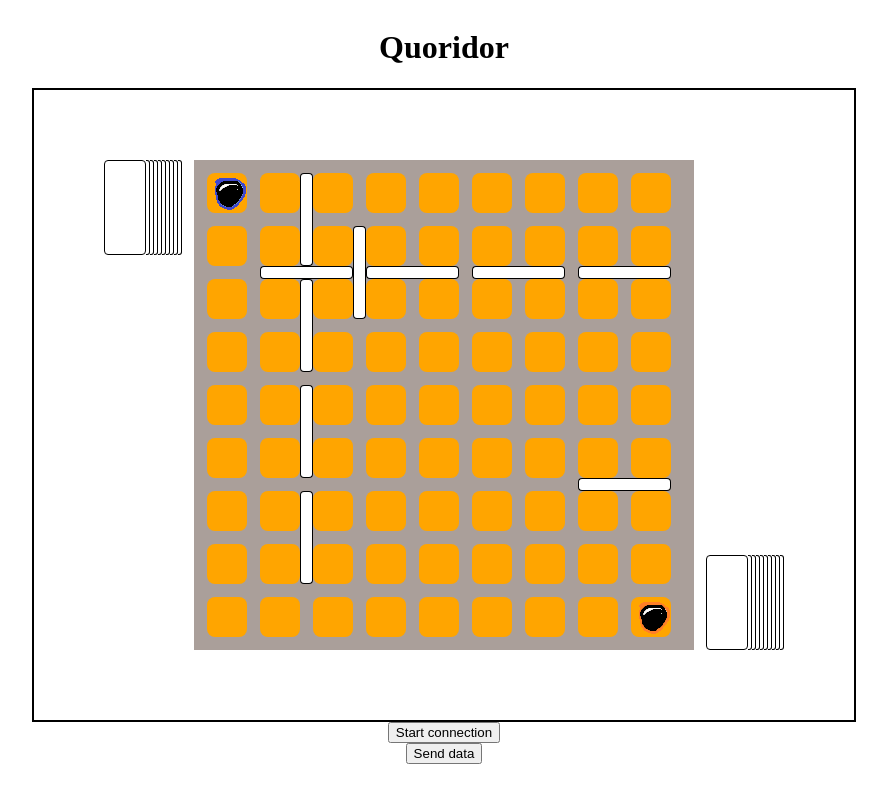
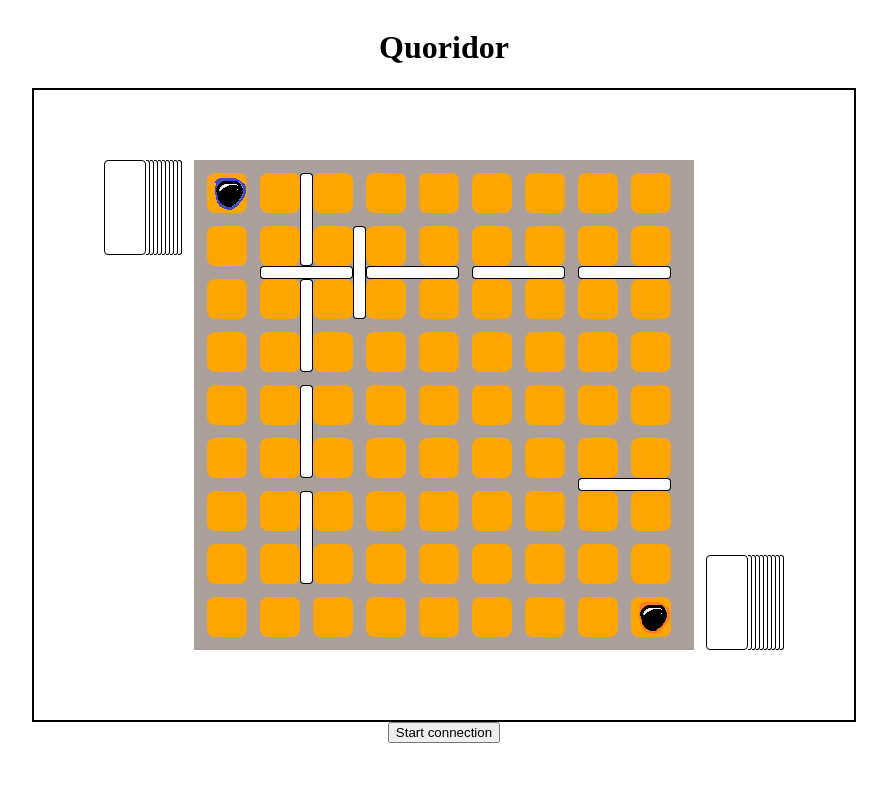
Before and after one commit to JStanislav/borderio, a React (Vite) app in the folder ui/quoclon/: page / in a window 1280 px wide. Shown: the whole page, without its empty margins (196-1083 px from the left). Built offline with nearby package versions, Linux system fonts and the light colour scheme.

Commit message:
remove unusued

```diff
--- a/ui/quoclon/src/App.tsx
+++ b/ui/quoclon/src/App.tsx
@@ -1,7 +1,7 @@
 import { useState } from 'react';
 import './App.css'
 import { GameFrame } from './Gameframe';
-import { connect, send } from './server-conn';
+import { connect } from './server-conn';
 
 export interface GameState {
   type: string,
@@ -58,18 +58,11 @@ function App() {
     connect(onMessage);
   }
 
-  const sendData = () => {
-    // sends data to server
-    console.log("sending data")
-    send("hello", "world");
-  }
-
   return (
     <div style={{display: "flex", flexDirection: "column", alignItems: "center"}}>
       <h1>Quoridor</h1>
       <GameFrame gameState={gameState}/>
       <button onClick={startConnection}>Start connection</button>
-      <button onClick={sendData}>Send data</button>
     </div>
   )
 }
```
